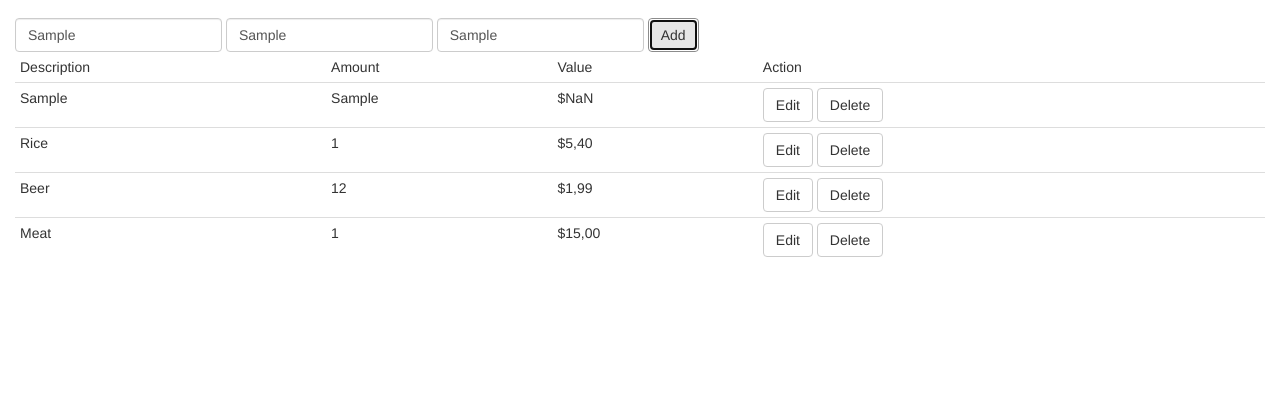
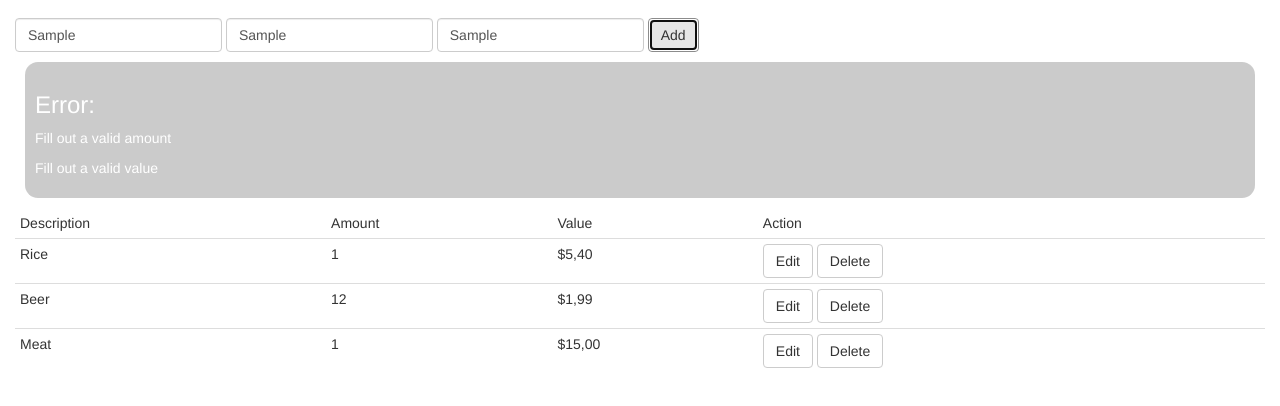
Before and after one commit to renatomullerventura/javascriptavancado, a plain HTML site: page index.html in a window 1280 px wide. Both pictures are taken after typing "Sample", "Sample", "Sample" into the empty fields and a click on the button "Add". Shown: the part 54-460 px from the top of the page. Drawn offline with Linux system fonts and the light colour scheme.

Commit message:
9° aula, validações

```diff
--- a/index.html
+++ b/index.html
@@ -33,6 +33,9 @@
                 </span>
                 <button id="btnAdd" onclick="addData();" class="btn btn-default">Add</button>
             </div>
+
+            <div id="errors"></div>
+
             <table id="listTable" class="table table-condensed table-hover"></table>
         </div>
 
--- a/js/main.js
+++ b/js/main.js
@@ -16,7 +16,7 @@ function getTotal(list){
 function setList(list){
     var table = '<thead><tr><td>Description</td><td>Amount</td><td>Value</td><td>Action</td></tr></thead><tbody>';
     for (var key in list) {
-        table += '<tr><td>'+formatDesc(list[key].desc)+'</td><td>'+list[key].amount+'</td><td>'+formatValue(list[key].value)+'</td><td><button onclick="setUpdate('+key+')" class="btn btn-default">Edit</button> <button onclick="deleteData('+key+')" class="btn btn-default">Delete</button></td></tr>';
+        table += '<tr><td>'+formatDesc(list[key].desc)+'</td><td>'+formatAmount(list[key].amount)+'</td><td>'+formatValue(list[key].value)+'</td><td><button onclick="setUpdate('+key+')" class="btn btn-default">Edit</button> <button onclick="deleteData('+key+')" class="btn btn-default">Delete</button></td></tr>';
     }
     table+='</tbody>';
     document.getElementById("listTable").innerHTML = table;
@@ -24,24 +24,33 @@ function setList(list){
 
 function formatDesc(desc){
     var str =   desc.toLowerCase();
-    str =   str.charAt(0).toUpperCase() + str.slice(1);
+    str     =   str.charAt(0).toUpperCase() + str.slice(1);
     return str;
 }
 
 function formatValue(value){
     var str =   parseFloat(value).toFixed(2) + "";
-    str =   str.replace('.',',');
-    str =   '$' + str;
+    str     =   str.replace('.',',');
+    str     =   '$' + str;
     return str;
 }
 
+function formatAmount(amount){
+    return parseInt(amount);
+}
+
 function addData(){
+
+    if(!validation()){
+        return;
+    }
     var desc    =   document.getElementById("desc").value;
-    var amount    =   document.getElementById("amount").value;
-    var value    =   document.getElementById("value").value;
+    var amount  =   document.getElementById("amount").value;
+    var value   =   document.getElementById("value").value;
 
     list.unshift({'desc':desc, 'amount':amount, 'value':value});
     setList(list);
+    resetForm();
 
 }
 
@@ -64,14 +73,20 @@ function resetForm(){
     document.getElementById('btnUpdate').style.display  =   "none";
     document.getElementById('btnAdd').style.display  =   "inline-block";
     document.getElementById('inputIDUpdate').innerHTML = '';
+    document.getElementById('errors').style.display =   'none';
 }
 
 function updateData(){
-    var id = document.getElementById('idUpdate').value;
-    var desc = document.getElementById('desc').value;
-    var amount = document.getElementById('amount').value;
-    var value = document.getElementById('value').value;
-    list[id] = {'desc':desc, 'amount':amount, 'value':value };
+
+    if(!validation()){
+        return;
+    }
+
+    var id      = document.getElementById('idUpdate').value;
+    var desc    = document.getElementById('desc').value;
+    var amount  = document.getElementById('amount').value;
+    var value   = document.getElementById('value').value;
+    list[id]    = {'desc':desc, 'amount':amount, 'value':value };
     resetForm();
     setList(list);
 }
@@ -91,6 +106,42 @@ function deleteData(id){
     }
 }
 
+function validation(){
+    var desc = document.getElementById('desc').value;
+    var amount = document.getElementById('amount').value;
+    var value = document.getElementById('value').value;
+    var errors  =   '';
+    document.getElementById('errors').style.display =   'none';
+
+    if (desc === '') {
+        errors += '<p>Fill out description</p>';
+    }
+    if (amount === '') {
+        errors += '<p>Fill out amount</p>';
+    }else if(amount != parseInt(amount)){
+        errors += '<p>Fill out a valid amount</p>';
+    }
+    if (value === '') {
+        errors += '<p>Fill out value</p>';
+    }else if(value != parseFloat(value)){
+        errors += '<p>Fill out a valid value</p>';
+    }
+
+    if(errors != ''){
+        document.getElementById('errors').style.display =   'block';
+        document.getElementById('errors').style.backgroundColor = 'rgba(85,85,85,0.3)';
+        document.getElementById('errors').style.color   =   'white';
+        document.getElementById('errors').style.padding =   '10px';
+        document.getElementById('errors').style.margin  =   '10px'
+        document.getElementById('errors').style.borderRadius    =   '13px';
+        document.getElementById('errors').innerHTML =   '<h3>Error: </h3>'+errors;
+        return 0;
+    }else{
+        return 1;
+    }
+
+}
+
 setList(list);
 
 console.log(getTotal(list));
```
